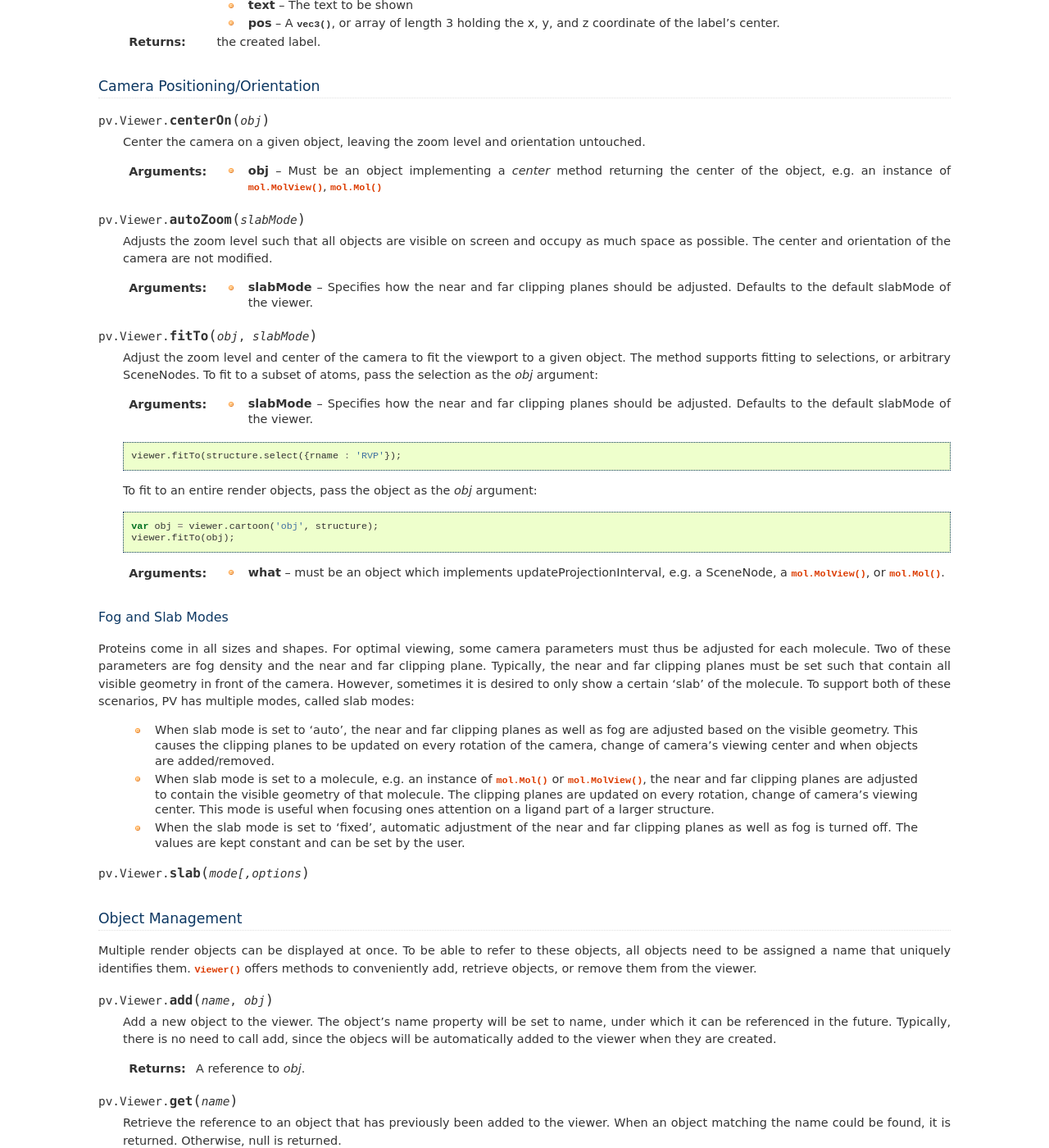
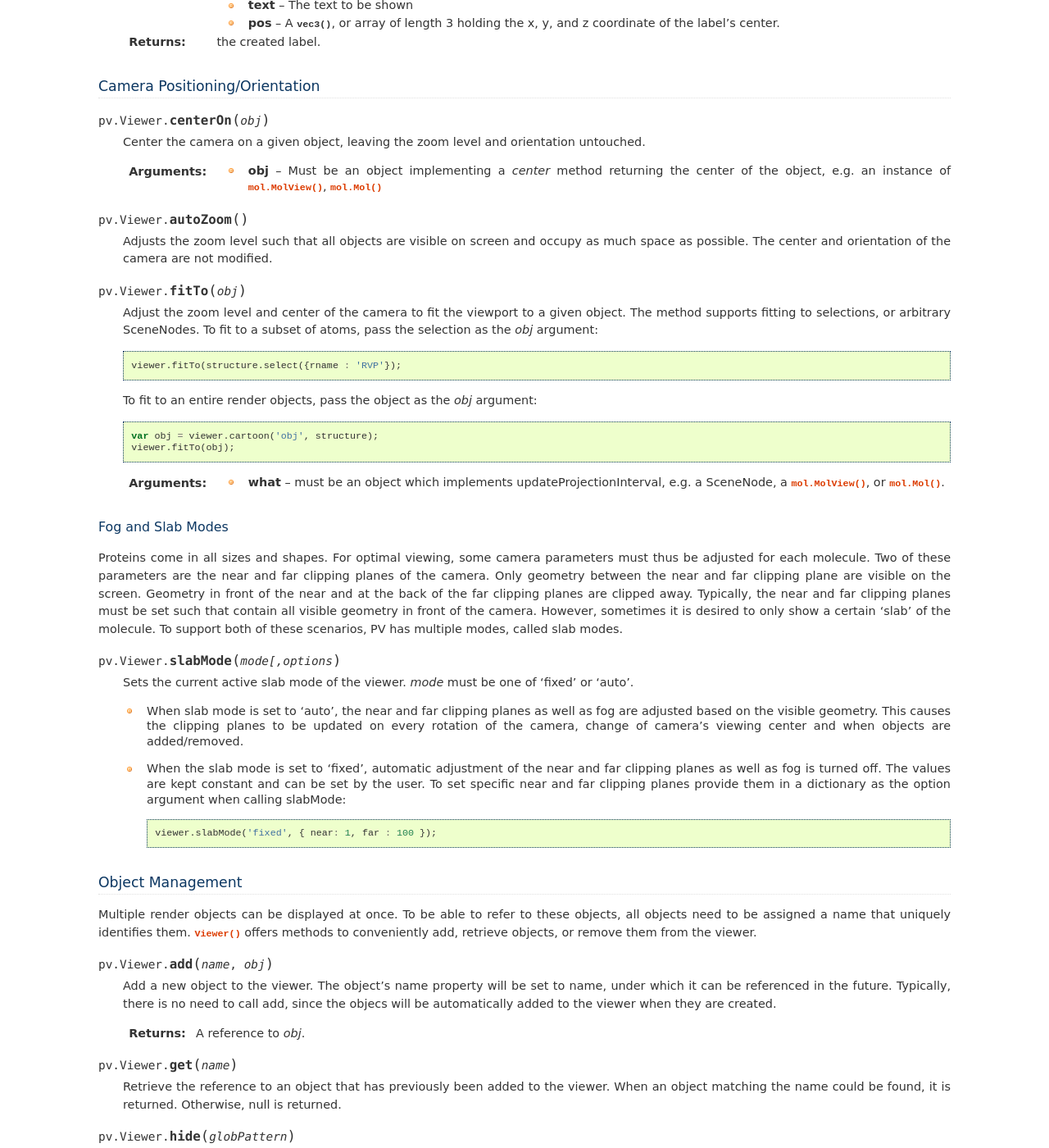
Before and after one commit to biasmv/pv, a Sphinx documentation site: the page built from doc/viewer.rst, in a window 1280 px wide and 1400 px high, scrolled down 2711 px. Shown: the whole window at 82% size. Built offline with Sphinx 7.4.7, drawn with Linux system fonts in a browser that asks for light colours.

Commit message:
update docs

```diff
--- a/doc/viewer.rst
+++ b/doc/viewer.rst
@@ -153,18 +153,12 @@ Camera Positioning/Orientation
   :param obj: Must be an object implementing a *center* method returning the center of the object, e.g. an instance of :class:`mol.MolView`, :class:`mol.Mol`
 
 
-.. function:: pv.Viewer.autoZoom(slabMode)
+.. function:: pv.Viewer.autoZoom()
 
   Adjusts the zoom level such that all objects are visible on screen and occupy as much space as possible. The center and orientation of the camera are not modified.
-
-  :param slabMode: Specifies how the near and far clipping planes should be adjusted. Defaults to the default slabMode of the viewer.
-
-
-.. function:: pv.Viewer.fitTo(obj, slabMode)
+.. function:: pv.Viewer.fitTo(obj)
 
   Adjust the zoom level and center of the camera to fit the viewport to a given object. The method supports fitting to selections, or arbitrary SceneNodes. To fit to a subset of atoms, pass the selection as the *obj* argument:
-
-  :param slabMode: Specifies how the near and far clipping planes should be adjusted. Defaults to the default slabMode of the viewer.
 
   .. code-block:: javascript
 
@@ -182,15 +176,23 @@ Camera Positioning/Orientation
 Fog and Slab Modes
 ^^^^^^^^^^^^^^^^^^^^^^^^^^^^^^^^^^^^^^^^^^^^^^^^^^^^^^^^^^^^^^^^^^^^^^^^^^^^^^^^^
 
-Proteins come in all sizes and shapes. For optimal viewing, some camera parameters must thus be adjusted for each molecule. Two of these parameters are fog density and the near and far clipping plane. Typically, the near and far clipping planes must be set such that contain all visible geometry in front of the camera. However, sometimes it is desired to only show a certain 'slab' of the molecule. To support both of these scenarios, PV has multiple modes, called slab modes:
+Proteins come in all sizes and shapes. For optimal viewing, some camera parameters must thus be adjusted for each molecule. Two of these parameters are the near and far clipping planes of the camera. Only geometry between the near and far clipping plane are visible on the screen. Geometry in front of the near and at the back of the far clipping planes are clipped away. Typically, the near and far clipping planes must be set such that contain all visible geometry in front of the camera. However, sometimes it is desired to only show a certain 'slab' of the molecule. To support both of these scenarios, PV has multiple modes, called slab modes.
 
- * When slab mode is set to 'auto', the near and far clipping planes as well as fog are adjusted based on the visible geometry. This causes the clipping planes to be updated on every rotation of the camera, change of camera's viewing center and when objects are added/removed.
 
- * When slab mode is set to a molecule, e.g. an instance of :class:`mol.Mol` or :class:`mol.MolView`, the near and far clipping planes are adjusted to contain the visible geometry of that molecule. The clipping planes are updated on every rotation, change of camera's viewing center. This mode is useful when focusing ones attention on a ligand part of a larger structure.
+.. function:: pv.Viewer.slabMode(mode[,options)
 
- * When the slab mode is set to 'fixed', automatic adjustment of the near and far clipping planes as well as fog is turned off. The values are kept constant and can be set by the user.
+  Sets the current active slab mode of the viewer. *mode* must be one of 'fixed' or 'auto'.
 
-.. function:: pv.Viewer.slab(mode[,options)
+  * When slab mode is set to 'auto', the near and far clipping planes as well as fog are adjusted based on the visible geometry. This causes the clipping planes to be updated on every rotation of the camera, change of camera's viewing center and when objects are added/removed.
+
+  * When the slab mode is set to 'fixed', automatic adjustment of the near and far clipping planes as well as fog is turned off. The values are kept constant and can be set by the user. To set specific near and far clipping planes provide them in a dictionary as the option argument when calling slabMode:
+
+    .. code-block:: javascript
+
+      viewer.slabMode('fixed', { near: 1, far : 100 });
+
+
+
 
 
 .. _pv.viewer.management:
```
